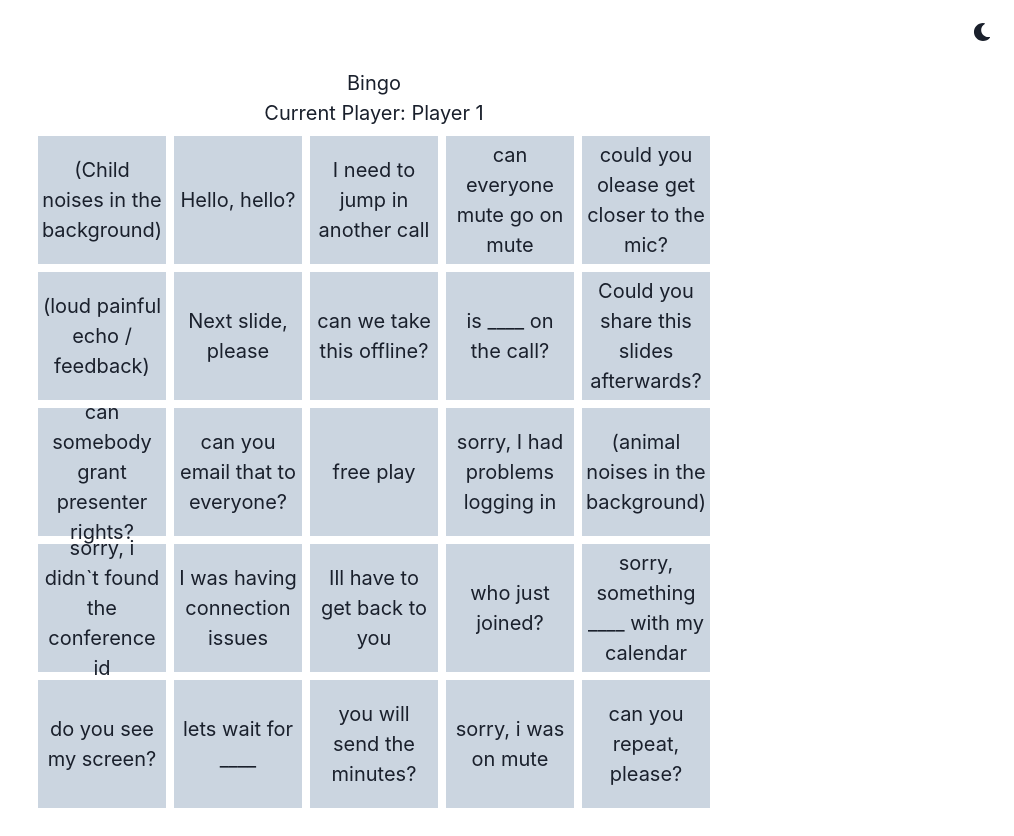
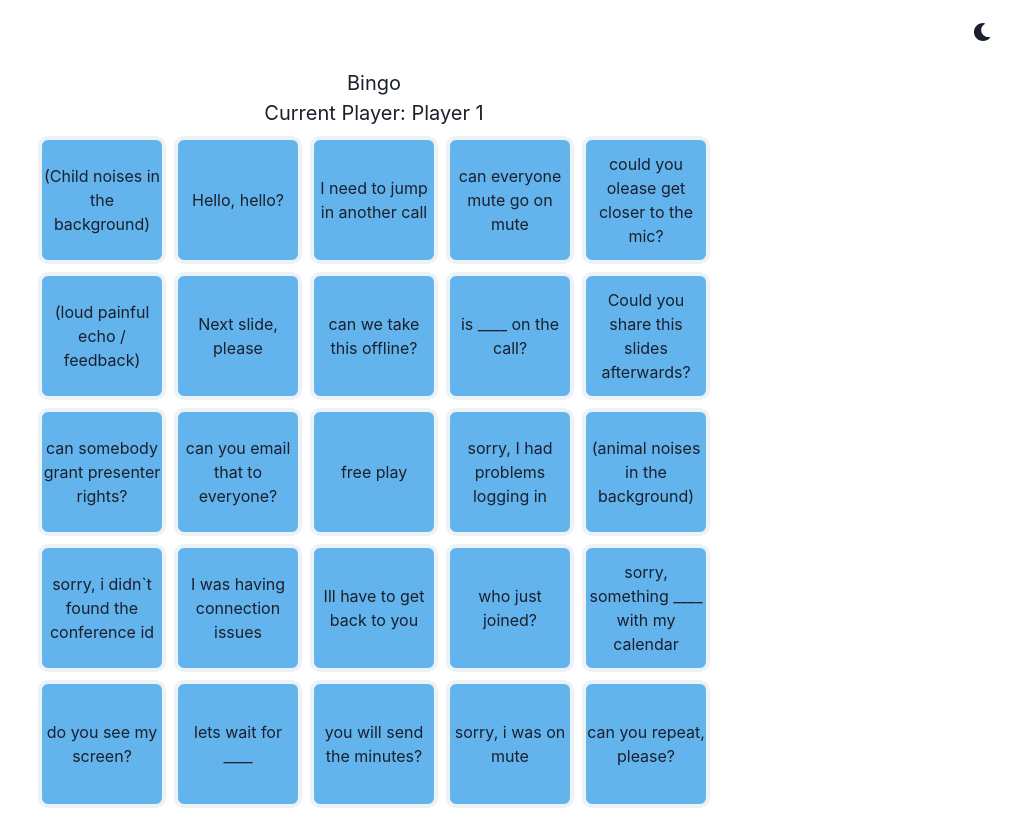
Before and after one commit to Alejo-end/bingo, a React (Create React App) app: page / in a window 1280 px wide. Shown: the whole page, without its empty margins (266-1280 px from the left). Built offline with nearby package versions, Linux system fonts and the light colour scheme.

Commit message:
Board and square refactor

```diff
--- a/src/components/Board.tsx
+++ b/src/components/Board.tsx
@@ -1,7 +1,5 @@
-import React, {useState} from 'react';
-import { Grid, Text } from '@chakra-ui/react';
-import { getBingoBoardConfig } from '../utils/getBingoBoard';
-import checkBingo from '../utils/checkBingo';
+import React from 'react';
+import { Grid } from '@chakra-ui/react';
 import Square from './Square';
 
 interface BoardProps {
@@ -11,17 +9,14 @@ interface BoardProps {
 }
 
 const Board: React.FC<BoardProps> = ({ board, numbersCalled, onNumberCall }) => {
-    const boardConfig = getBingoBoardConfig(board);
 
     const handleNumberClick = (number: number) => {
         if (!numbersCalled.includes(number)) {
             onNumberCall(number);
         }
     };
-    const checkWin = checkBingo(boardConfig, numbersCalled);
 
     return (
-        <>
     <Grid templateColumns={`repeat(${board.length}, 1fr)` as any} gap={2}>
             {board.map((row, i) =>
                 row.map((number, j) => (
@@ -29,12 +24,6 @@ const Board: React.FC<BoardProps> = ({ board, numbersCalled, onNumberCall }) =>
                 ))
             )}
         </Grid>
-        {checkWin &&
-            <Text fontSize="2xl" fontWeight="bold" mb={2}>
-                You win!
-            </Text>
-}
-        </>
     );
 };
 
--- a/src/components/Square.tsx
+++ b/src/components/Square.tsx
@@ -13,19 +13,24 @@ interface SquareProps {
 const Square: FC<SquareProps> = ({ number, numbersCalled, onClick }) => {
     return (
         <Box
-            w={32}
-            h={32}
+            w={{"sm": 20, "md": 32}}
+            h={{"sm": 20, "md": 32}}
             borderWidth={4}
-            borderColor="gray.300"
+            borderRadius={10}
+            borderColor="gray.100"
             display="flex"
             alignItems="center"
             pointerEvents='painted'
+            fontSize={["sm", "md"]}
             justifyContent="center"
             bg={number === 0 ? "white" : "gray.300" as "white" | "gray.300"}
             onClick={onClick}
+            backgroundColor={numbersCalled.includes(number) ? 'green.300' : 'blue.300'}
             fontWeight={numbersCalled.includes(number)
                 ? 'bold'
                 : 'normal'}
+            zIndex={numbersCalled.includes(number) ? 3 : 1}
+            rotate={numbersCalled.includes(number) ? 60 : 0}
         >
             <Text>{conferencePhrases[number-1]}</Text>
         </Box>
```
